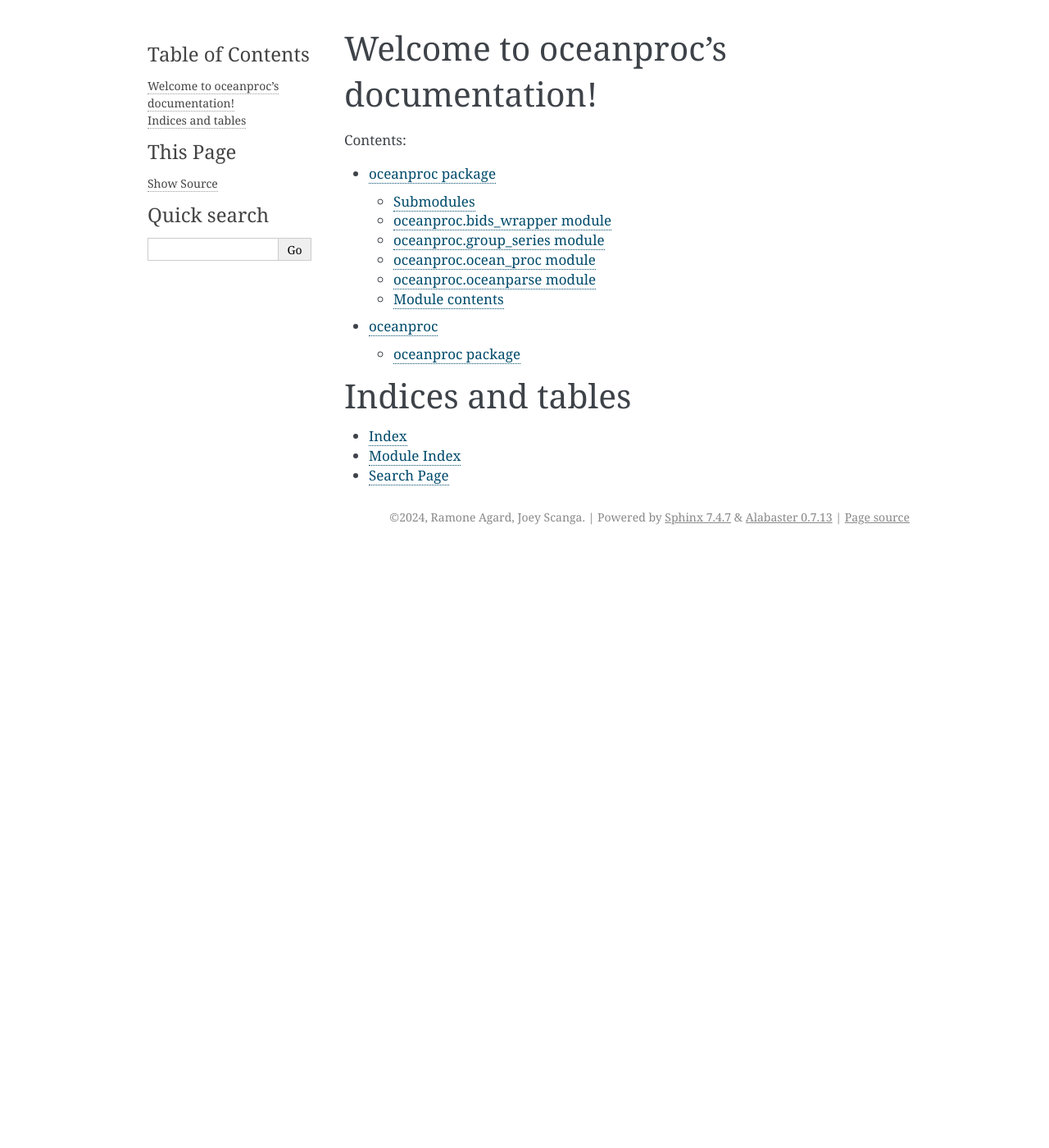
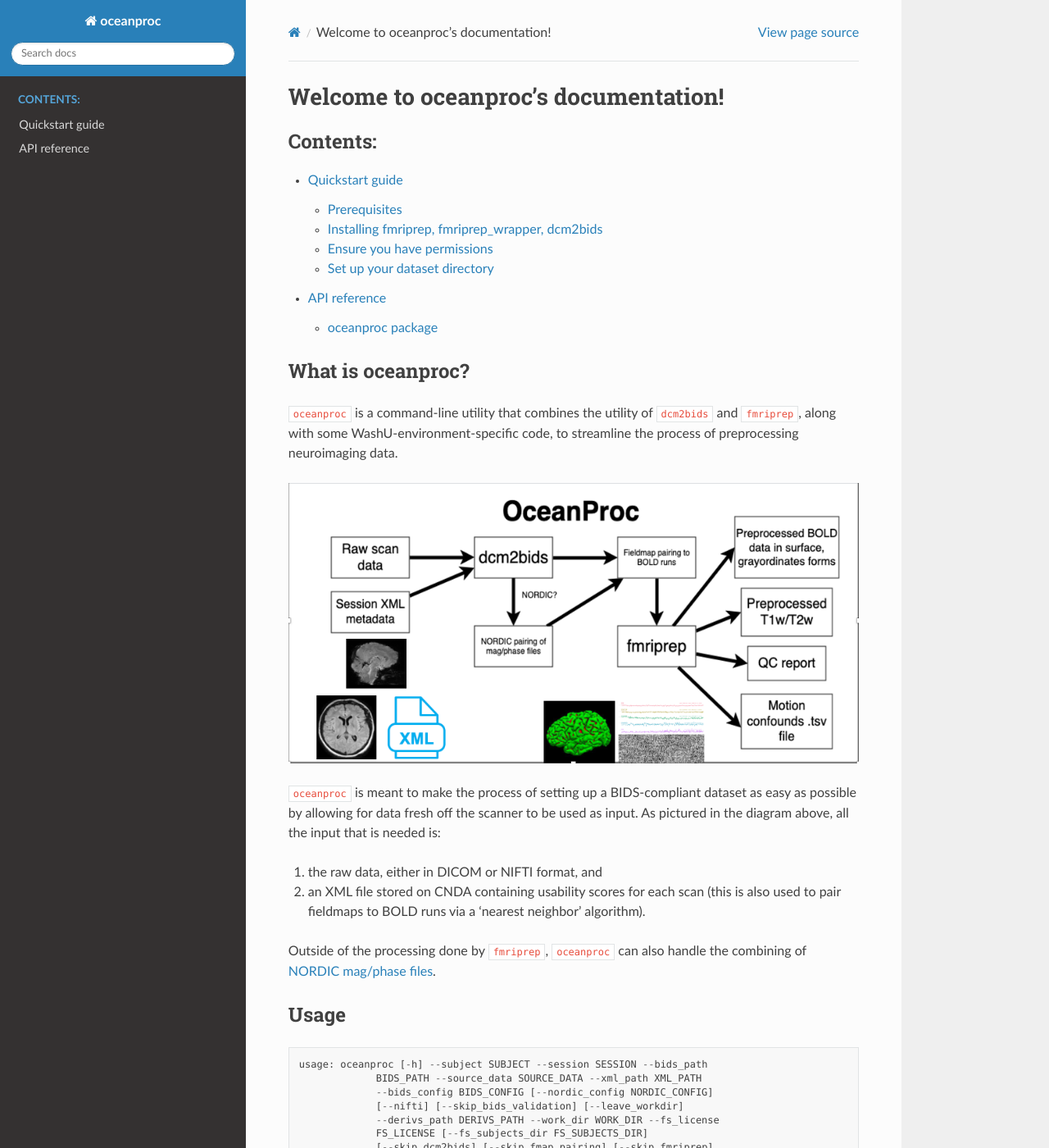
Before and after one commit to washu-seal2/Ocean-Proc, a Sphinx documentation site: the page built from docs/source/index.rst, in a window 1280 px wide and 1400 px high. Shown: the whole window at 82% size. Built offline with Sphinx 7.4.7 and the Read the Docs theme 2.0.0, drawn with Linux system fonts in a browser that asks for light colours; some of the changed text lies outside the part shown.

Commit message:
Added basic quickstart guide, home page to docs

```diff
--- a/docs/source/conf.py
+++ b/docs/source/conf.py
@@ -26,10 +26,8 @@ extensions = [
 templates_path = ['_templates']
 exclude_patterns = []
 
-
-
 # -- Options for HTML output -------------------------------------------------
 # https://www.sphinx-doc.org/en/master/usage/configuration.html#options-for-html-output
 
-html_theme = 'alabaster'
+html_theme = 'sphinx_rtd_theme'
 html_static_path = ['_static']
--- a/docs/source/index.rst
+++ b/docs/source/index.rst
@@ -1,7 +1,7 @@
 .. oceanproc documentation master file, created by
    sphinx-quickstart on Tue Jun 25 09:49:52 2024.
    You can adapt this file completely to your liking, but it should at least
-   contain the root `toctree` directive.
+   contain the root ``toctree`` directive.
 
 Welcome to oceanproc's documentation!
 =====================================
@@ -10,14 +10,37 @@ Welcome to oceanproc's documentation!
    :maxdepth: 2
    :caption: Contents:
 
-   apifolder/oceanproc
-   apifolder/modules
+   Quickstart guide <quickstart>
+   API reference <modules>
 
 
+What is oceanproc?
+------------------
 
-Indices and tables
-==================
+``oceanproc`` is a command-line utility that combines the utility of ``dcm2bids`` and ``fmriprep``, along with some WashU-environment-specific code, to streamline the process of preprocessing neuroimaging data.
 
-* :ref:`genindex`
-* :ref:`modindex`
-* :ref:`search`
+.. image:: ./_static/oceanproc-flow.png
+   :alt: oceanproc flowchart
+
+``oceanproc`` is meant to make the process of setting up a BIDS-compliant dataset as easy as possible by allowing for data fresh off the scanner to be used as input. As pictured in the diagram above, all the input that is needed is:
+
+1. the raw data, either in DICOM or NIFTI format, and
+2. an XML file stored on CNDA containing usability scores for each scan (this is also used to pair fieldmaps to BOLD runs via a 'nearest neighbor' algorithm).
+
+Outside of the processing done by ``fmriprep``, ``oceanproc`` can also handle the combining of `NORDIC mag/phase files`_.
+
+.. _NORDIC mag/phase files: https://github.com/SteenMoeller/NORDIC_Raw/blob/main/README.md
+
+
+Usage
+-----
+::
+
+    usage: oceanproc [-h] --subject SUBJECT --session SESSION --bids_path
+                 BIDS_PATH --source_data SOURCE_DATA --xml_path XML_PATH
+                 --bids_config BIDS_CONFIG [--nordic_config NORDIC_CONFIG]
+                 [--nifti] [--skip_bids_validation] [--leave_workdir]
+                 --derivs_path DERIVS_PATH --work_dir WORK_DIR --fs_license
+                 FS_LICENSE [--fs_subjects_dir FS_SUBJECTS_DIR]
+                 [--skip_dcm2bids] [--skip_fmap_pairing] [--skip_fmriprep]
+                 [--export_args EXPORT_ARGS]  @[ARG_FILE]
--- a/docs/source/apifolder/oceanproc.rst
+++ b/docs/source/oceanproc.rst
@@ -1,8 +1,5 @@
 oceanproc package
 =================
-
-Submodules
-----------
 
 oceanproc.bids\_wrapper module
 ------------------------------
@@ -35,11 +32,3 @@ oceanproc.oceanparse module
    :members:
    :undoc-members:
    :show-inheritance:
-
-Module contents
----------------
-
-.. automodule:: oceanproc
-   :members:
-   :undoc-members:
-   :show-inheritance:
--- /dev/null
+++ b/docs/source/quickstart.rst
@@ -0,0 +1,68 @@
+Quickstart Guide
+================
+
+Prerequisites
+-------------
+
+* ``conda``, which can be installed `here <https://conda.io/projects/conda/en/latest/user-guide/install/index.html>`_.
+* ``docker``, which can be installed `here <https://docs.docker.com/engine/install/>`_.
+
+Installing fmriprep, fmriprep_wrapper, dcm2bids
+-----------------------------------------------
+
+To install the ``fmriprep`` Docker image::
+
+    docker pull nipreps/fmriprep:<latest-version>
+
+``oceanproc`` also uses the ``fmriprep_wrapper`` command, which can be installed to your Conda environment. Ensure your environment is active, then::
+
+    python -m pip install fmriprep-docker
+
+To install ``dcm2bids``::
+
+    conda install -c conda-forge dcm2bids
+
+
+Ensure you have permissions
+---------------------------
+
+Since ``oceanproc`` involves the use of a Docker container with root permissions on whatever computer you are using (local, remote node, etc.), you must ensure that you are added to the groups needed to be able to run said container. Contact your system administrator for details if needed.
+
+
+Set up your dataset directory
+-----------------------------
+
+From this point, I'm assuming you're using some sort of UNIX-flavored shell, either on your local computer or on a remote node.
+
+First, make a directory titled ``my_bids_dataset``, like so::
+
+    mkdir my_bids_dataset
+    cd my_bids_dataset
+
+Then, run the following command::
+
+    dcm2bids_scaffold
+
+This will create the directory structure recommended for working with ``oceanproc``, which should look something like this::
+
+    .
+    ├── CHANGES
+    ├── code
+    ├── dataset_description.json
+    ├── derivatives
+    ├── participants.json
+    ├── participants.tsv
+    ├── README
+    ├── sourcedata
+    └── tmp_dcm2bids
+        └── log
+            └── scaffold_20240628-163701.log
+
+Here's a small breakdown of what these folders mean, from top to bottom:
+
+* ``code``: contains any dataset specific scripts or config files. ``oceanproc`` typically uses this folder to store dcm2bids config file(s), as well as an optional ``arg_file.json`` that contains settings for ``oceanproc`` to be reused between separate subjects/sessions.
+* ``derivatives``: in BIDS format, this contains any derivative of raw data, which will be kept in a directory named ``rawdata`` at this same level. In the context of ``oceanproc``, this directory will contain the outputs of ``fmriprep``.
+* ``sourcedata``: contains the raw data that's collected at the scanner. Data doesn't need to be BIDS compliant in this directory, as it will be converted into BIDS format when ``dcm2bids`` is ran; ``dcm2bids`` will also use the config files kept in ``code`` to create a mapping of names and file locations between the raw DICOM/NIFTI data and BIDS-compliant, renamed NIFTI data.
+* ``tmp_dcm2bids``: this is a remnant of the ``dcm2bids_scaffold`` command we just ran. From within this directory, we can remove it like so::
+
+    rm -rf tmp_dcm2bids
```
Also changed, not shown: docs/source/modules.rst (renamed from docs/source/apifolder/modules.rst).
